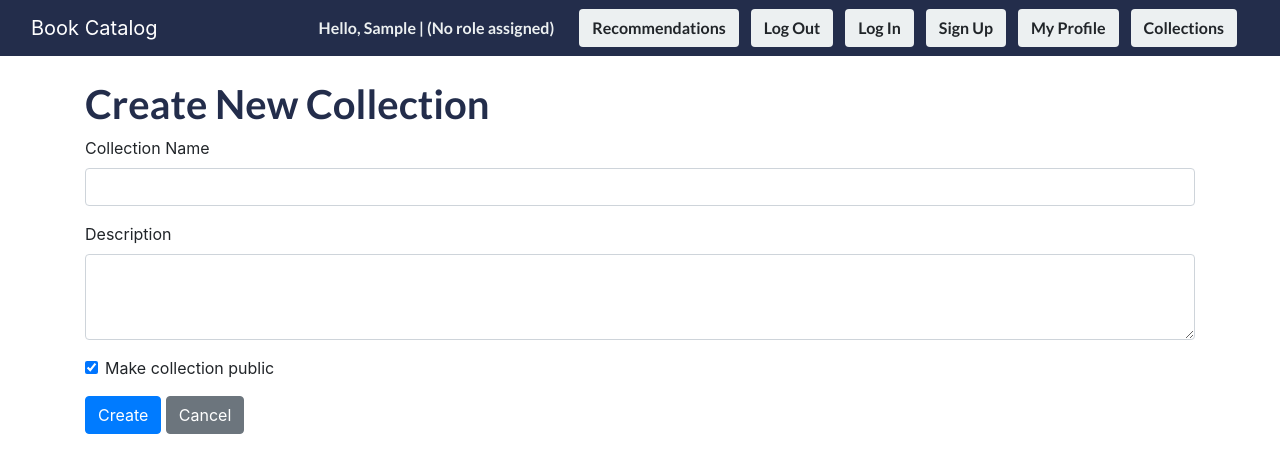
After one commit to rehani1/bookcataloging, a Django app: page /bookcataloging/collections/add/ in a window 1280 px wide. The commit adds this page. Shown: the top 473 px of the page. Run offline with Django 4.2, Linux system fonts and the light colour scheme; the visitor is signed in with stand-in values (Sample User, id 1); some libraries are stand-ins or nearby versions.

Commit message:
add collection button function

```diff
--- /dev/null
+++ b/bookcataloging/templates/bookcataloging/add_collection.html
@@ -0,0 +1,39 @@
+{% load static %}
+<!DOCTYPE html>
+<html lang="en">
+<head>
+    <meta charset="UTF-8">
+    <meta name="viewport" content="width=device-width, initial-scale=1.0">
+    <title>Add Collection</title>
+    <meta name="author" content="Your Name">
+    <link rel="stylesheet" href="{% static 'bookcataloging/home.css' %}">
+    <link href="https://stackpath.bootstrapcdn.com/bootstrap/4.3.1/css/bootstrap.min.css" rel="stylesheet">
+</head>
+<body>
+    <header>
+        {% include "bookcataloging/navbar.html" %}
+    </header>
+    <main class="container mt-4">
+        <h1>Create New Collection</h1>
+        <form method="POST" enctype="multipart/form-data">
+            {% csrf_token %}
+            <div class="form-group">
+                <label for="name">Collection Name</label>
+                <input type="text" class="form-control" id="name" name="name" required>
+            </div>
+            <div class="form-group">
+                <label for="description">Description</label>
+                <textarea class="form-control" id="description" name="description" rows="3"></textarea>
+            </div>
+            <div class="form-check mb-3">
+                <input class="form-check-input" type="checkbox" id="is_public" name="is_public" checked>
+                <label class="form-check-label" for="is_public">
+                    Make collection public
+                </label>
+            </div>
+            <button type="submit" class="btn btn-primary">Create</button>
+            <a href="{% url 'bookcataloging:collections' %}" class="btn btn-secondary">Cancel</a>
+        </form>
+    </main>
+</body>
+</html>
--- a/bookcataloging/urls.py
+++ b/bookcataloging/urls.py
@@ -12,4 +12,5 @@ urlpatterns = [
     path('search/', views.search_view, name='search'),
     path("profile/edit/", views.edit_profile_view, name="edit_profile"),
     path("collections/", views.collections_view, name="collections"),
+    path("collections/add/", views.add_collection, name='add_collection'),
 ]
--- a/bookcataloging/views.py
+++ b/bookcataloging/views.py
@@ -15,6 +15,30 @@ def get_role(request):
             user_role = 'Patron'
 
     return user_role
+
+def add_collection(request):
+    if not request.user.is_authenticated:
+        return redirect('bookcataloging:collections')
+
+    if request.method == 'POST':
+        name = request.POST.get('name')
+        description = request.POST.get('description', '')
+        is_public = request.POST.get('is_public') == 'on'
+
+        if name:
+            try:
+                Collections.objects.create(
+                    name=name,
+                    owner=request.user,
+                    is_public=is_public,
+                    description=description
+                )
+                messages.success(request, 'Collection created successfully!')
+                return redirect('bookcataloging:collections')
+            except Exception as e:
+                messages.error(request, f'Error creating collection: {e}')
+
+    return render(request, 'bookcataloging/add_collection.html')
 
 def collections_view(request):
     user_role = get_role(request)
```
Also changed, not shown: bookcataloging/templates/bookcataloging/collections.html (+18 -35 lines).
